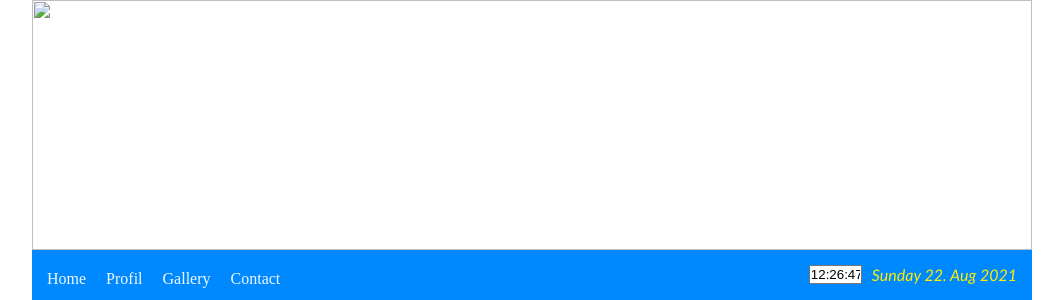
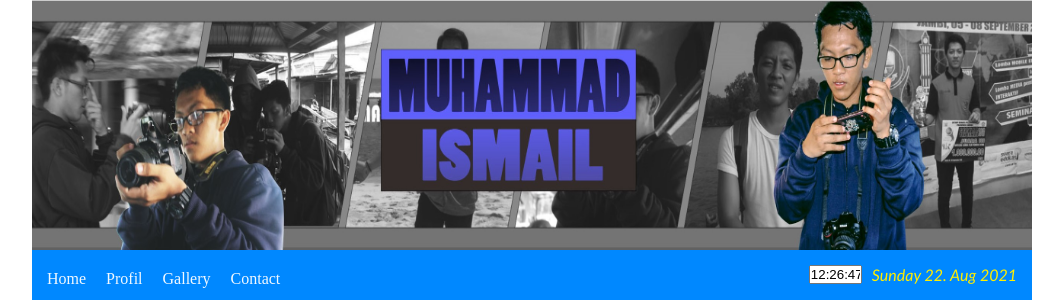
Before and after one commit to ismaileel/webmuhammadismail22.github.io, a plain HTML site: page dll/Galeri mail5.html in a window 1280 px wide. Shown: the top 300 px of the page, without its empty margins (108-1171 px from the left). Drawn offline with Linux system fonts and the light colour scheme.

Commit message:
memperbaharui alamat img header

```diff
--- a/dll/Galeri mail5.html
+++ b/dll/Galeri mail5.html
@@ -6,7 +6,7 @@
 </head>
 <body onload="start()" onunload="stop()">
     <header>
-        <img src="img web/yt1.jpg" alt="">
+        <img src="../img web/yt1.jpg" alt="">
     </header>
     <menu>
         <div class="Menu">
```
Also changed, not shown: dll/Kontak mail5.html (+1 -1 lines), dll/Profil mail5.html (+1 -1 lines).
